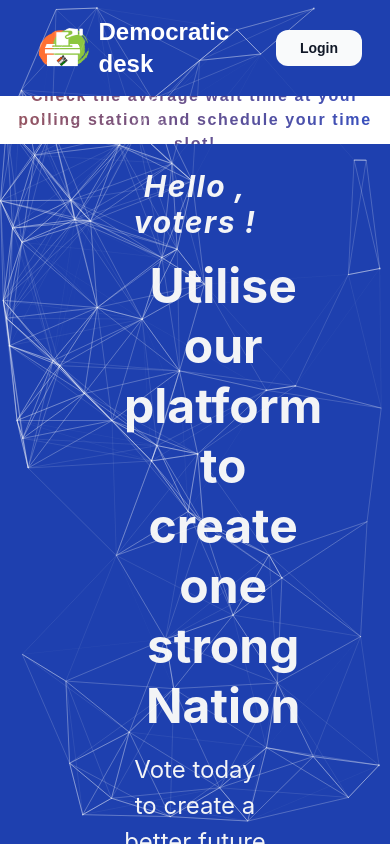
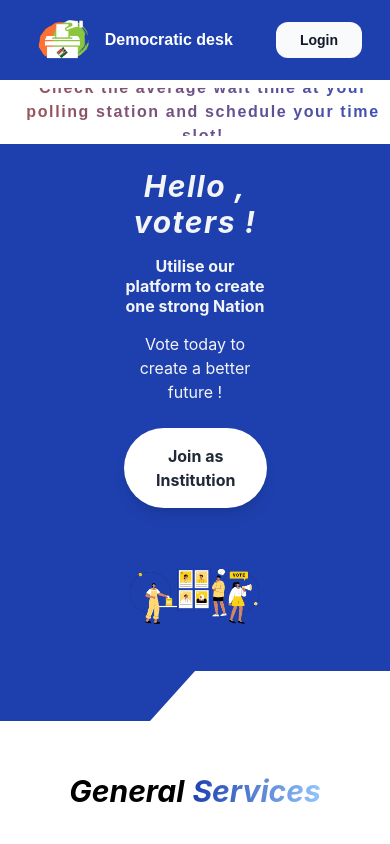
Before and after one commit to ashwinbiju09/electhon, a React (Create React App) app in the folder frontend/: page / in a window 390 px wide. Shown: the top 844 px of the page. Built offline with nearby package versions, Linux system fonts and the light colour scheme; some icons are missing.

Commit message:
Responsive checks

```diff
--- a/frontend/src/components/Cards.js
+++ b/frontend/src/components/Cards.js
@@ -5,9 +5,9 @@ const Cards = () => {
     <div>
       <div class="z-50">
         <h1 class="text-center font-bold py-3 text-3xl italic">
-          Your vote is your voice.
+          General
           <span className="ml-2 text-transparent bg-clip-text bg-gradient-to-r from-blue-800 to-blue-300">
-            Use it !
+            Services
           </span>
         </h1>
 
--- a/frontend/src/components/Hero.js
+++ b/frontend/src/components/Hero.js
@@ -6,18 +6,18 @@ const Hero = () => {
     <div>
       <div class="mb-10">
         <div class="px-28 pt-6 bg-blue-800">
-          <div class="-z-1 pointer-events-none">
+          {/* <div class="-z-1 pointer-events-none">
             <Particle />
-          </div>
+          </div> */}
           <div class="container px-3 mx-auto flex flex-wrap flex-col md:flex-row items-center justify-between flex-end">
             <div class="flex flex-col w-full md:w-2/5 justify-center items-start text-center md:text-left">
               <p class="text-3xl tracking-loose w-full italic text-gray-100 font-bold rounded-full tracking-wider">
                 Hello , voters !
               </p>
-              <h1 class="my-4 text-gray-100 text-5xl font-bold leading-tight sm:mx-auto ">
+              <h1 class="my-4 text-gray-100 md:text-5xl sm:text-3xl font-bold leading-tight ">
                 Utilise our platform to create one strong Nation
               </h1>
-              <p class="leading-normal text-gray-100 text-2xl tracking-loose w-full">
+              <p class="leading-normal text-gray-100 md:text-2xl tracking-loose w-full">
                 Vote today to create a better future !
               </p>
               <div
--- a/frontend/src/components/Navbar.js
+++ b/frontend/src/components/Navbar.js
@@ -8,7 +8,7 @@ const Navbar = (props) => {
         <a class="text-3xl" href="/">
           <img class="h-12 ml-4" alt="logo" src="/assets/logo.png" />
         </a>
-        <div class="text-2xl ml-2 font-poppins font-semibold text-white">
+        <div class="md:text-2xl sm:text-xl ml-2 font-poppins font-semibold text-white">
           Democratic desk
         </div>
         <a
--- a/frontend/src/components/Slot.js
+++ b/frontend/src/components/Slot.js
@@ -8,7 +8,7 @@ const Slot = () => {
   };
   return (
     <div>
-      <div className="grid content-center font-poppins font-lg font-bold tracking-widest w-full h-12 text-center bg-white bg-gradient-to-r from-orange-600 to-blue-700 bg-clip-text animate-text text-transparent animate-pulse">
+      <div className="grid m-2 md:m-0 content-center font-poppins font-lg font-bold tracking-widest w-full h-12 text-center bg-white bg-gradient-to-r from-orange-600 to-blue-700 bg-clip-text animate-text text-transparent animate-pulse">
         <button onClick={handleButtonClick}>
           Check the average wait time at your polling station and schedule your
           time slot!
```
